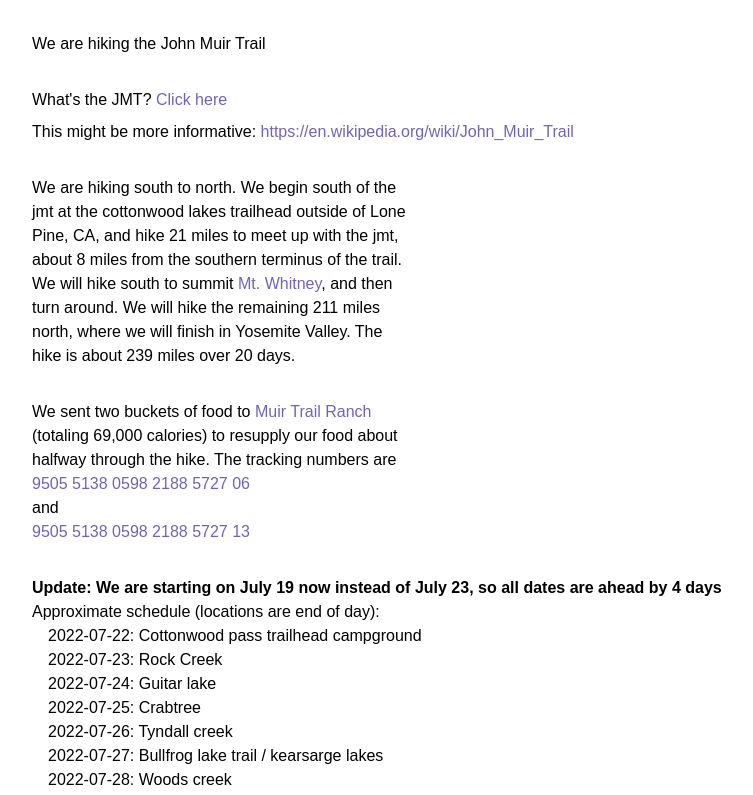
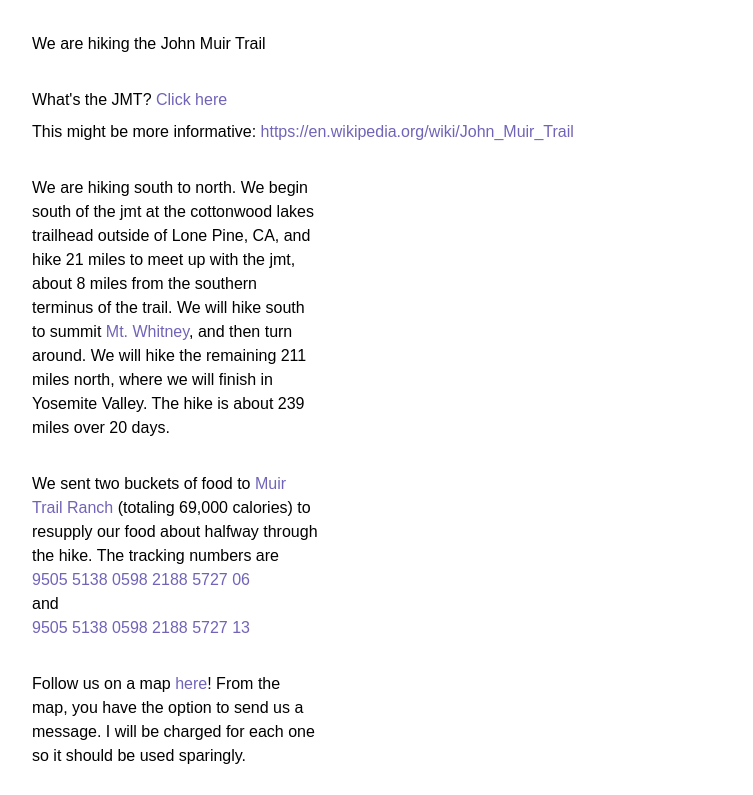
Before and after one commit to jacksonkopitz/website, a React (Create React App) app: page /jmt in a window 1280 px wide. Shown: the top 795 px of the page, without its empty margins (0-753 px from the left). Built offline with nearby package versions, Linux system fonts and the light colour scheme.

Commit message:
add map share

```diff
--- a/src/components/Jmt.tsx
+++ b/src/components/Jmt.tsx
@@ -55,83 +55,83 @@
 
 const schedule = [
   {
-    date: "2022-07-22",
+    date: "2022-07-18",
     location: "Cottonwood pass trailhead campground",
   },
   {
-    date: "2022-07-23",
+    date: "2022-07-19",
     location: "Rock Creek",
   },
   {
-    date: "2022-07-24",
+    date: "2022-07-20",
     location: "Guitar lake",
   },
   {
-    date: "2022-07-25",
+    date: "2022-07-21",
     location: "Crabtree",
   },
   {
-    date: "2022-07-26",
+    date: "2022-07-22",
     location: "Tyndall creek",
   },
   {
-    date: "2022-07-27",
+    date: "2022-07-23",
     location: "Bullfrog lake trail / kearsarge lakes",
   },
   {
-    date: "2022-07-28",
+    date: "2022-07-24",
     location: "Woods creek",
   },
   {
-    date: "2022-07-29",
+    date: "2022-07-25",
     location: "South fork kings river / upper basin",
   },
   {
-    date: "2022-07-30",
+    date: "2022-07-26",
     location: "Grouse meadow / palisade basin",
   },
   {
-    date: "2022-07-31",
+    date: "2022-07-27",
     location: "Sapphire lake / evolution basin",
   },
   {
-    date: "2022-08-01",
+    date: "2022-07-28",
     location: "Piute pass trail / goddard",
   },
   {
-    date: "2022-08-02",
+    date: "2022-07-29",
     location: "Marie lake (this day we restock our food!)",
   },
   {
-    date: "2022-08-03",
+    date: "2022-07-30",
     location: "Lake edison trail / quail meadown",
   },
   {
-    date: "2022-08-04",
+    date: "2022-07-31",
     location: "Fish creek trail / tully hole",
   },
   {
-    date: "2022-08-05",
+    date: "2022-08-01",
     location: "Deer Creek",
   },
   {
-    date: "2022-08-06",
+    date: "2022-08-02",
     location: "Trinity lakes",
   },
   {
-    date: "2022-08-07",
+    date: "2022-08-03",
     location: "Rush creek trail / marie meadows",
   },
   {
-    date: "2022-08-08",
+    date: "2022-08-04",
     location: "Evelyn lake trail / lyell canyon (Yosemite)",
   },
   {
-    date: "2022-08-09",
+    date: "2022-08-05",
     location: "Cathedral lakes / sunrise lakes (Yosemite)",
   },
   {
-    date: "2022-08-10",
+    date: "2022-08-06",
     location: "Los Angeles",
   },
 ];
@@ -162,7 +162,7 @@
         </a>
       </div>
 
-      <div className="tw-pt-8 tw-w-96">
+      <div className="tw-pt-8 tw-w-72">
         We are hiking south to north. We begin south of the jmt at the
         cottonwood lakes trailhead outside of Lone Pine, CA, and hike 21 miles
         to meet up with the jmt, about 8 miles from the southern terminus of the
@@ -178,7 +178,7 @@
         over 20 days.{" "}
       </div>
 
-      <div className="tw-pt-8 tw-w-96">
+      <div className="tw-pt-8 tw-w-72">
         We sent two buckets of food to{" "}
         <a
           className="tw-text-purpleBlue-400"
@@ -207,11 +207,21 @@
         </div>
       </div>
 
+      <div className="tw-w-72 tw-pt-8">
+        <div>
+          Follow us on a map{" "}
+          <a
+            className="tw-text-purpleBlue-400"
+            href="https://share.garmin.com/JMLhiketheJMT"
+          >
+            here
+          </a>
+          ! From the map, you have the option to send us a message. I will be
+          charged for each one so it should be used sparingly.
+        </div>
+      </div>
+
       <div className="tw-pt-8">
-        <div className="tw-font-bold">
-          Update: We are starting on July 19 now instead of July 23, so all
-          dates are ahead by 4 days
-        </div>
         <div>Approximate schedule (locations are end of day):</div>
         <div className="tw-pl-4">
           {schedule.map((day) => {
```
